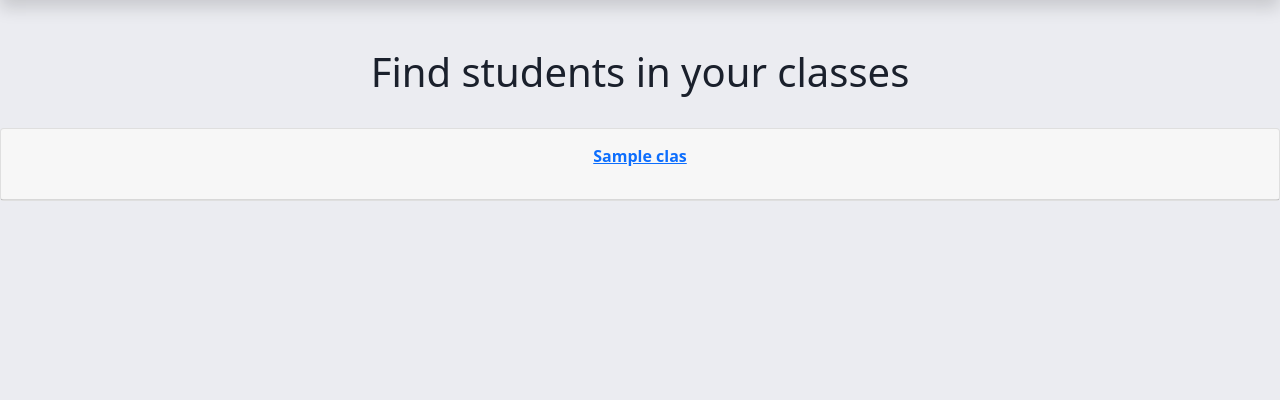
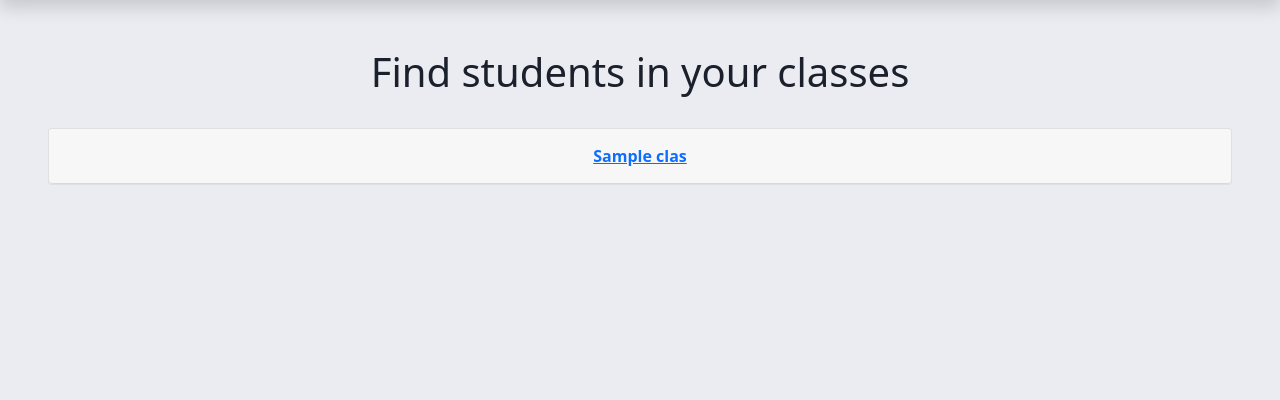
Before and after one commit to WilliamHaslet/wahoo-notes-website-project, a Django app: page /studentSearch in a window 1280 px wide. Shown: the part 68-468 px from the top of the page. Run offline with Django 3.2, Linux system fonts and the light colour scheme; a user stored in the database is signed in; tables that the repository leaves empty hold one stand-in row (values such as "Sample post"); some libraries are stand-ins or nearby versions.

Commit message:
Update studentSearch.html

```diff
--- a/main_app/templates/main_app/studentSearch.html
+++ b/main_app/templates/main_app/studentSearch.html
@@ -17,11 +17,11 @@
 <br>
 <center>
 <body style= "background-color: #ebecf1; color: #1a202c;">
-<div class="accordion" id="accordionExample">
+<div class="accordion px-5" id="accordionExample">
     {% for class in classes %}
     <div class="card">
-      <div class="card-header" id="heading{{ class.class.id }}">
-        <h2 class="mb-3">
+      <div class="card-header rounded" id="heading{{ class.class.id }}">
+        <h2 class="mb-0">
           <button class="btn btn-link" type="button" data-toggle="collapse" data-target="#collapse{{ class.class.id }}" aria-expanded="true" aria-controls="collapse{{ class.class.id }}">
             <strong>{{ class.class.name }}</strong>
           </button>
```
